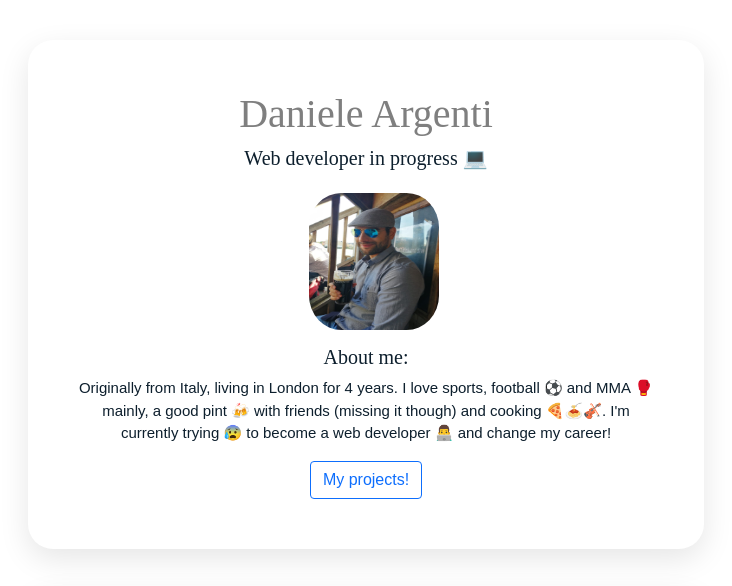
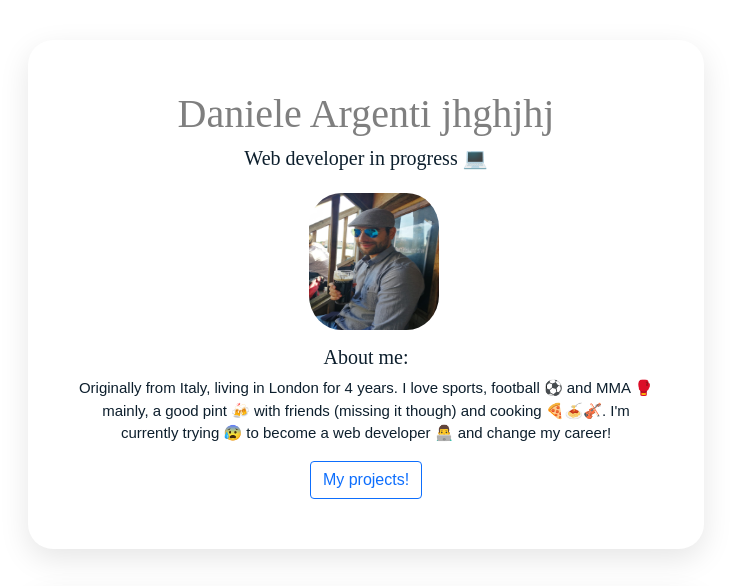
Before and after one commit to dan-90/Profile, a plain HTML site: page index.html in a window 1280 px wide. Shown: the top 586 px of the page, without its empty margins (274-1006 px from the left). Drawn offline with nearby package versions, Linux system fonts and the light colour scheme.

```diff
--- a/index.html
+++ b/index.html
@@ -11,7 +11,7 @@
   <div class="container">
     <div class="card-white">
       <div>
-        <h1>Daniele Argenti</h1>
+        <h1>Daniele Argenti jhghjhj</h1>
         <h2>Web developer in progress 💻</h2>
         <img id="img" src="/images/fb_profile.jpg" alt="Picture of myself">
       </div>
```
